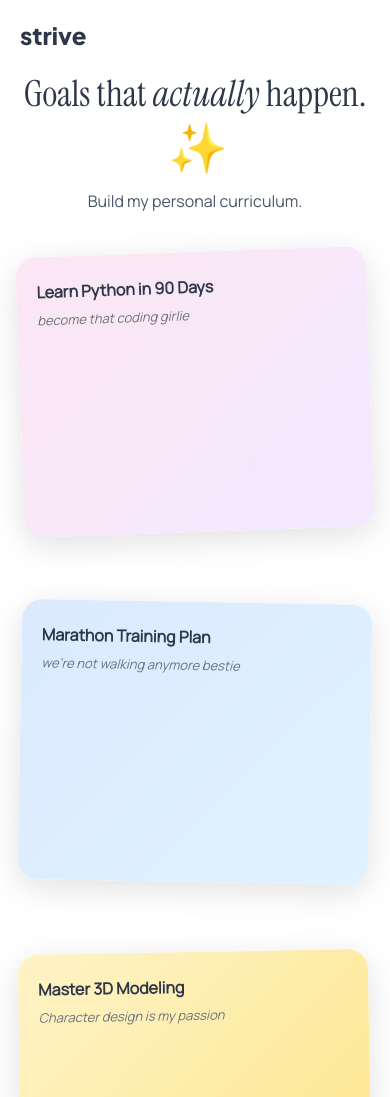
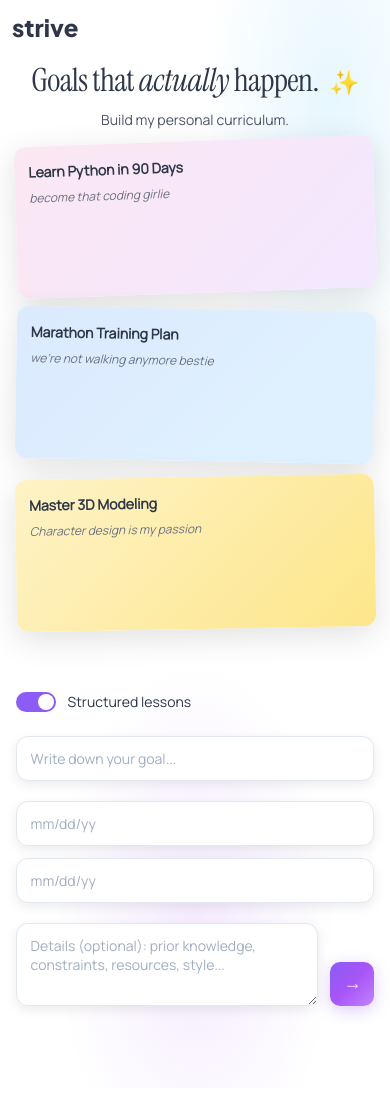
Before and after one commit to hanabel1/strive, a website: page index.html in a window 390 px wide. Shown: the top 1097 px of the page. Drawn offline with Linux system fonts and the light colour scheme.

Commit message:
Layout responsive

```diff
--- a/index.html
+++ b/index.html
@@ -9,6 +9,7 @@
     <link href="https://fonts.googleapis.com/css2?family=Instrument+Serif:ital,wght@0,400;0,500;0,600;0,700;1,400;1,500;1,600;1,700&display=swap" rel="stylesheet">
     <link href="https://fonts.googleapis.com/css2?family=Plus+Jakarta+Sans:wght@800&display=swap" rel="stylesheet">
     <link href="https://fonts.googleapis.com/css2?family=Manrope:wght@400&display=swap" rel="stylesheet">
+    <meta name="viewport" content="width=device-width, initial-scale=1, viewport-fit=cover">
     <style>
         * {
             margin: 0;
@@ -16,15 +17,28 @@
             box-sizing: border-box;
         }
 
+        :root {
+            --container-max: 1080px;
+            --space: clamp(12px, 2vw, 24px);
+            --gap: clamp(12px, 2vw, 28px);
+            --radius: clamp(12px, 1.2vw, 20px);
+            --font-body: 'Manrope', -apple-system, BlinkMacSystemFont, 'Segoe UI', Roboto, sans-serif;
+        }
+
         body {
-            font-family: 'Manrope', -apple-system, BlinkMacSystemFont, 'Segoe UI', Roboto, sans-serif;
-            background: linear-gradient(135deg, #ffffff 0%, #ffffff 100%);
-            min-height: 100vh;
-            padding: 20px;
+            font-family: var(--font-body);
+            background-image:
+                radial-gradient(60% 40% at 50% 85%, rgba(168,85,247,.12), transparent 60%),
+                radial-gradient(55% 45% at 85% 10%, rgba(56,189,248,.12), transparent 60%),
+                linear-gradient(180deg, #ffffff 0%, #ffffff 100%);
+            background-repeat: no-repeat;
+            background-size: 100% 100%, 100% 100%, cover;
+            min-height: 100dvh;
+            padding: var(--space);
         }
 
         .container {
-            max-width: 1000px;
+            width: min(92vw, var(--container-max));
             margin: 0 auto;
         }
 
@@ -44,16 +58,18 @@
 
         .main-title {
             text-align: center;
-            margin-top: 50px;
-            margin-bottom: 10px;
+            margin-top: clamp(28px, 6vh, 64px);
+            margin-bottom: clamp(8px, 1.5vh, 16px);
         }
 
         .main-title h1 {
             font-family: 'Instrument Serif', Georgia, serif;
-            font-size: 48px;
+            font-size: clamp(32px, 6vw, 64px);
             font-weight: 400;
             color: #2d3748;
             margin-bottom: 8px;
+            line-height: 1.1;
+            letter-spacing: -0.02em;
         }
 
         .sparkles {
@@ -63,34 +79,34 @@
 
         .sparkle {
             display: inline-block;
-            font-size: 48px;
+            font-size: clamp(24px, 5vw, 48px);
             margin-left: -4px;
         }
 
         .subtitle {
             font-family: 'Manrope', sans-serif;
             text-align: center;
-            font-size: 16px;
+            font-size: clamp(14px, 2vw, 18px);
             color: #4a5568;
-            margin-bottom: 40px;
+            margin-bottom: var(--gap);
         }
 
         .goal-cards {
-            display: flex;
-            gap: 70px;
-            margin-bottom: 40px;
-            justify-content: center;
+            display: grid;
+            grid-template-columns: repeat(auto-fit, minmax(min(280px, 100%), 1fr));
+            gap: clamp(16px, 4vw, 32px);
+            margin-bottom: var(--gap);
+            align-items: start;
         }
 
         .goal-card {
-            flex: 0 0 280px;
-            padding: 24px 20px;
-            border-radius: 20px;
+            padding: clamp(16px, 2.5vw, 24px) clamp(14px, 2vw, 20px);
+            border-radius: var(--radius);
             box-shadow: 0 8px 32px rgba(0, 0, 0, 0.12);
             position: relative;
-            min-height: 140px;
+            min-height: clamp(120px, 18vh, 180px);
             transform: rotate(-2deg);
-            transition: transform 0.3s ease;
+            transition: transform 0.3s ease, box-shadow 0.3s ease;
         }
 
         .goal-card:nth-child(2) {
@@ -119,7 +135,7 @@
 
         .goal-card-title {
             font-family: 'Manrope', sans-serif;
-            font-size: 16px;
+            font-size: clamp(14px, 2vw, 18px);
             font-weight: 600;
             color: #2d3748;
             margin-bottom: 8px;
@@ -127,7 +143,7 @@
 
         .goal-card-motivation {
             font-family: 'Manrope', sans-serif;
-            font-size: 13px;
+            font-size: clamp(12px, 1.8vw, 14px);
             color: #6b7280;
             font-style: italic;
         }
@@ -142,7 +158,7 @@
 
 
         .input-section {
-            padding: 50px 0;
+            padding: clamp(28px, 6vh, 60px) 0;
         }
 
         .toggle-container {
@@ -193,8 +209,9 @@
         }
 
         .form-group.half {
-            display: flex;
-            gap: 16px;
+            display: grid;
+            grid-template-columns: repeat(auto-fit, minmax(200px, 1fr));
+            gap: var(--space);
         }
 
         .form-group.half input {
@@ -214,10 +231,10 @@
         input, textarea {
             font-family: 'Manrope', sans-serif;
             width: 100%;
-            padding: 16px 20px;
+            padding: clamp(12px, 2vw, 16px) clamp(14px, 2.2vw, 20px);
             border: 1px solid #e2e8f0;
-            border-radius: 12px;
-            font-size: 14px;
+            border-radius: var(--radius);
+            font-size: clamp(14px, 1.8vw, 16px);
             color: #2d3748;
             background: white;
             box-shadow: 0 4px 12px rgba(0, 0, 0, 0.08);
@@ -235,11 +252,11 @@
         }
 
         .submit-btn {
-            width: 48px;
-            height: 48px;
+            width: clamp(44px, 5vw, 52px);
+            height: clamp(44px, 5vw, 52px);
             background: linear-gradient(135deg, #8b5cf6 0%, #a855f7 50%, #c084fc 100%);
             border: none;
-            border-radius: 12px;
+            border-radius: calc(var(--radius) - 2px);
             cursor: pointer;
             display: flex;
             align-items: center;
@@ -276,13 +293,12 @@
         }
 
         .chatbot-container {
-            width: 100%;
+            width: min(92vw, var(--container-max));
             height: 100%;
-            max-width: 1000px;
             margin: 0 auto;
             display: flex;
             flex-direction: column;
-            padding: 20px;
+            padding: var(--space);
         }
 
         .chatbot-header {
@@ -315,16 +331,16 @@
             overflow-y: auto;
             display: flex;
             flex-direction: column;
-            gap: 20px;
-            margin-bottom: 20px;
+            gap: var(--space);
+            margin-bottom: var(--space);
         }
 
         .message {
             max-width: 80%;
-            padding: 16px 20px;
+            padding: clamp(12px, 2vw, 16px) clamp(14px, 2.2vw, 20px);
             border-radius: 16px;
             font-family: 'Manrope', sans-serif;
-            font-size: 14px;
+            font-size: clamp(14px, 1.8vw, 16px);
             line-height: 1.5;
             box-shadow: 0 4px 12px rgba(0, 0, 0, 0.08);
         }
@@ -346,17 +362,17 @@
         .chatbot-input-container {
             padding: 0;
             display: flex;
-            gap: 12px;
+            gap: var(--space);
             align-items: flex-end;
         }
 
         .chatbot-input {
             flex: 1;
-            padding: 16px 20px;
+            padding: clamp(12px, 2vw, 16px) clamp(14px, 2.2vw, 20px);
             border: 1px solid #e2e8f0;
-            border-radius: 12px;
+            border-radius: var(--radius);
             font-family: 'Manrope', sans-serif;
-            font-size: 14px;
+            font-size: clamp(14px, 1.8vw, 16px);
             box-shadow: 0 4px 12px rgba(0, 0, 0, 0.08);
             background: white;
         }
@@ -443,17 +459,7 @@
         }
 
         @media (max-width: 768px) {
-            .goal-cards {
-                flex-direction: column;
-            }
-
-            .main-title h1 {
-                font-size: 36px;
-            }
-
-            .form-group.half {
-                flex-direction: column;
-            }
+            .header { left: var(--space); top: var(--space); }
         }
     </style>
 </head>
```
Also changed, not shown: 1 other file.
